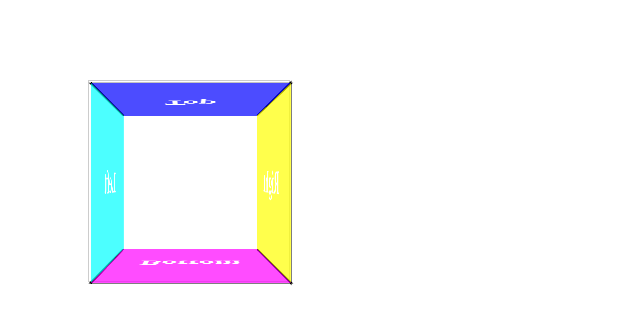
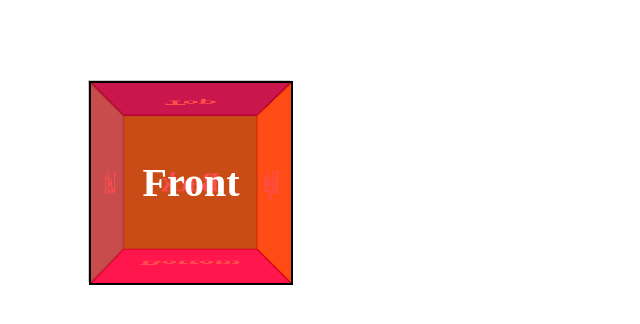
Before and after one commit to fancn21th/0_121_Cube, a plain HTML site: page index.html in a window 1280 px wide. Shown: the whole page, without its empty margins (0-640 px from the left). Drawn offline with Linux system fonts and the light colour scheme.

Commit message:
add: font and back faces

```diff
--- a/index.html
+++ b/index.html
@@ -22,6 +22,7 @@
         height: 200px;
         transform-style: preserve-3d;
         transform: translateZ(-100px);
+        position: relative;
       }
       .face {
         width: 200px;
@@ -49,6 +50,12 @@
       .bottom {
         background: hsla(300, 100%, 50%, 0.7);
       }
+      .front {
+        background: hsla(0, 100%, 50%, 0.7);
+      }
+      .back {
+        background: hsla(120, 100%, 50%, 0.7);
+      }
       /* transform */
       .left {
         transform: rotateY(-90deg) translateZ(100px);
@@ -62,6 +69,12 @@
       .bottom {
         transform: rotateX(-90deg) translateZ(100px);
       }
+      .front {
+        transform: rotateX(0deg) translateZ(100px);
+      }
+      .back {
+        transform: rotateY(180deg) translateZ(100px);
+      }
     </style>
   </head>
   <body>
@@ -71,6 +84,8 @@
         <div class="face bottom">Bottom</div>
         <div class="face left">Left</div>
         <div class="face right">Right</div>
+        <div class="face front">Front</div>
+        <div class="face back">Back</div>
       </div>
     </div>
   </body>
```
